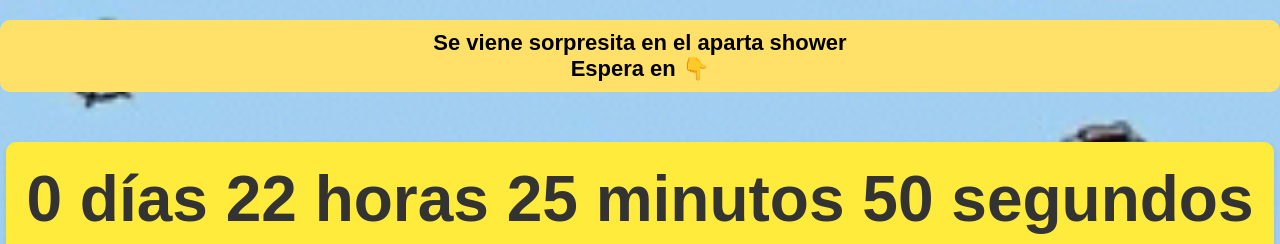
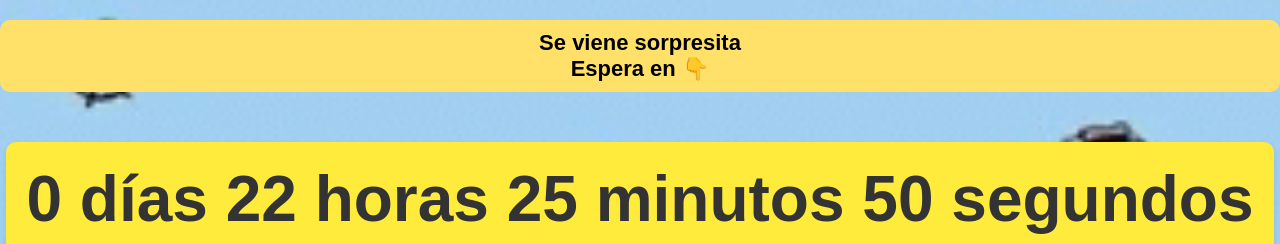
Before and after one commit to Toxuey/cuenta, a plain HTML site: page index.html in a window 1280 px wide. Shown: the top 244 px of the page. Drawn offline with Linux system fonts and the light colour scheme; no server answers.

Commit message:
Update index.html

```diff
--- a/index.html
+++ b/index.html
@@ -7,7 +7,7 @@
     <link rel="stylesheet" href="styles.css">
 </head>
 <body>
-    <h1 id="main-title">Se viene sorpresita en el aparta shower<br>Espera en 👇</h1> <!-- Título principal antes de la cuenta regresiva -->
+    <h1 id="main-title">Se viene sorpresita<br>Espera en 👇</h1> <!-- Título principal antes de la cuenta regresiva -->
 
     <div id="countdown">
         <div id="timer">
```
